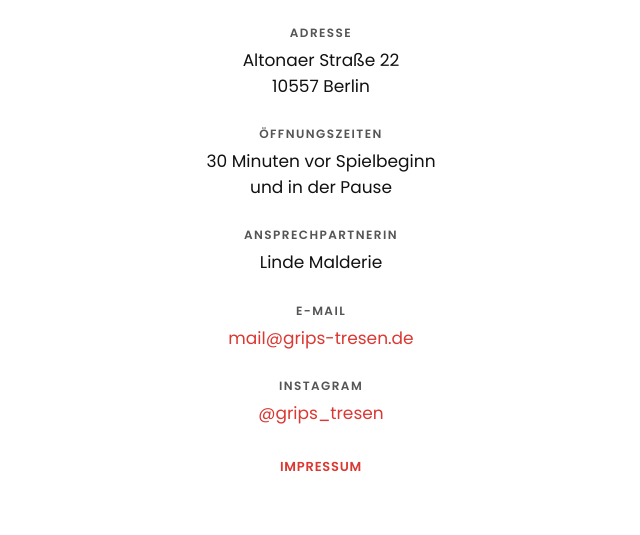
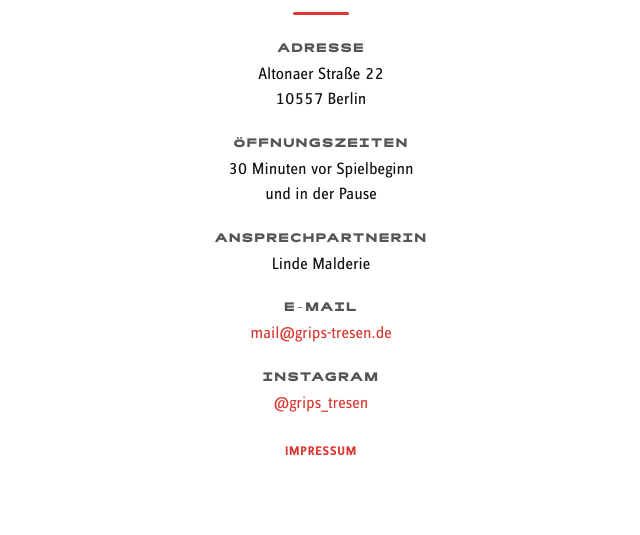
Before and after one commit to simonfreund/grips-tresen, a plain HTML site: page index.html in a window 1280 px wide. Shown: the part 265-800 px from the top of the page, without its empty margins (319-959 px from the left). Drawn offline with Linux system fonts and the light colour scheme.

Commit message:
Use GRIPS typography with Rois and Zine Sans

```diff
--- a/index.html
+++ b/index.html
@@ -4,10 +4,28 @@
 <meta charset="UTF-8">
 <meta name="viewport" content="width=device-width, initial-scale=1.0">
 <title>GRIPS Tresen</title>
-<link rel="preconnect" href="https://fonts.googleapis.com">
-<link rel="preconnect" href="https://fonts.gstatic.com" crossorigin>
-<link href="https://fonts.googleapis.com/css2?family=Poppins:wght@400;600;800&display=swap" rel="stylesheet">
 <style>
+  @font-face {
+    font-family: 'Rois';
+    src: url('fonts/Rois-Bold.ttf') format('truetype');
+    font-weight: 700;
+    font-style: normal;
+    font-display: swap;
+  }
+  @font-face {
+    font-family: 'Zine Sans Display OT';
+    src: url('fonts/Zine-Sans-Regular.woff2') format('woff2');
+    font-weight: 400;
+    font-style: normal;
+    font-display: swap;
+  }
+  @font-face {
+    font-family: 'Zine Sans Display OT';
+    src: url('fonts/Zine-Sans-Bold.woff2') format('woff2');
+    font-weight: 700;
+    font-style: normal;
+    font-display: swap;
+  }
   :root {
     --black: #111111;
     --grey: #555555;
@@ -20,7 +38,7 @@
     height: 100%;
     background: #ffffff;
     color: var(--black);
-    font-family: 'Poppins', Arial, Helvetica, sans-serif;
+    font-family: 'Zine Sans Display OT', Arial, Helvetica, sans-serif;
   }
   body {
     display: flex;
@@ -35,7 +53,8 @@
     text-align: center;
   }
   .logo {
-    font-weight: 800;
+    font-family: 'Rois', Arial, Helvetica, sans-serif;
+    font-weight: 700;
     letter-spacing: 0.02em;
     line-height: 1;
     margin-bottom: 6px;
@@ -63,8 +82,9 @@
     margin-bottom: 26px;
   }
   .block .label {
+    font-family: 'Rois', Arial, Helvetica, sans-serif;
     font-size: 12px;
-    font-weight: 600;
+    font-weight: 700;
     letter-spacing: 0.12em;
     text-transform: uppercase;
     color: var(--grey);
@@ -86,9 +106,9 @@
     background: none;
     border: none;
     padding: 0;
-    font-family: 'Poppins', Arial, Helvetica, sans-serif;
+    font-family: 'Zine Sans Display OT', Arial, Helvetica, sans-serif;
     font-size: 13px;
-    font-weight: 600;
+    font-weight: 700;
     letter-spacing: 0.06em;
     text-transform: uppercase;
     color: var(--red);
@@ -120,8 +140,9 @@
     border-top: 5px solid var(--red);
   }
   .modal h2 {
+    font-family: 'Rois', Arial, Helvetica, sans-serif;
     font-size: 20px;
-    font-weight: 800;
+    font-weight: 700;
     text-transform: uppercase;
     margin: 0 0 18px;
     text-align: center;
@@ -130,8 +151,9 @@
     margin-bottom: 16px;
   }
   .modal .m-label {
+    font-family: 'Rois', Arial, Helvetica, sans-serif;
     font-size: 11px;
-    font-weight: 600;
+    font-weight: 700;
     letter-spacing: 0.1em;
     text-transform: uppercase;
     color: var(--grey);
```
Also changed, not shown: fonts/Rois-Bold.ttf (added), fonts/Zine-Sans-Bold.woff2 (added), fonts/Zine-Sans-Regular.woff2 (added), 1 other file.
